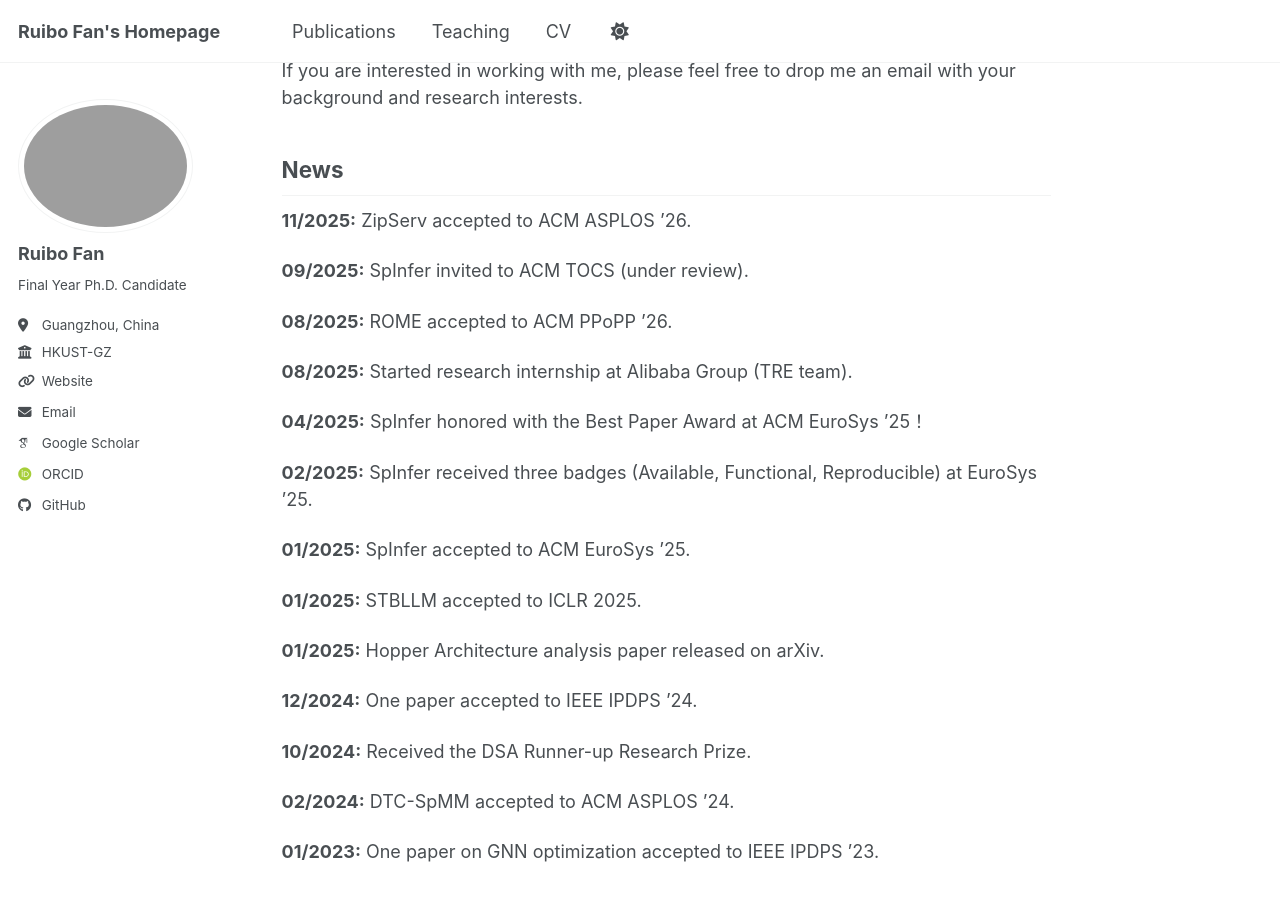
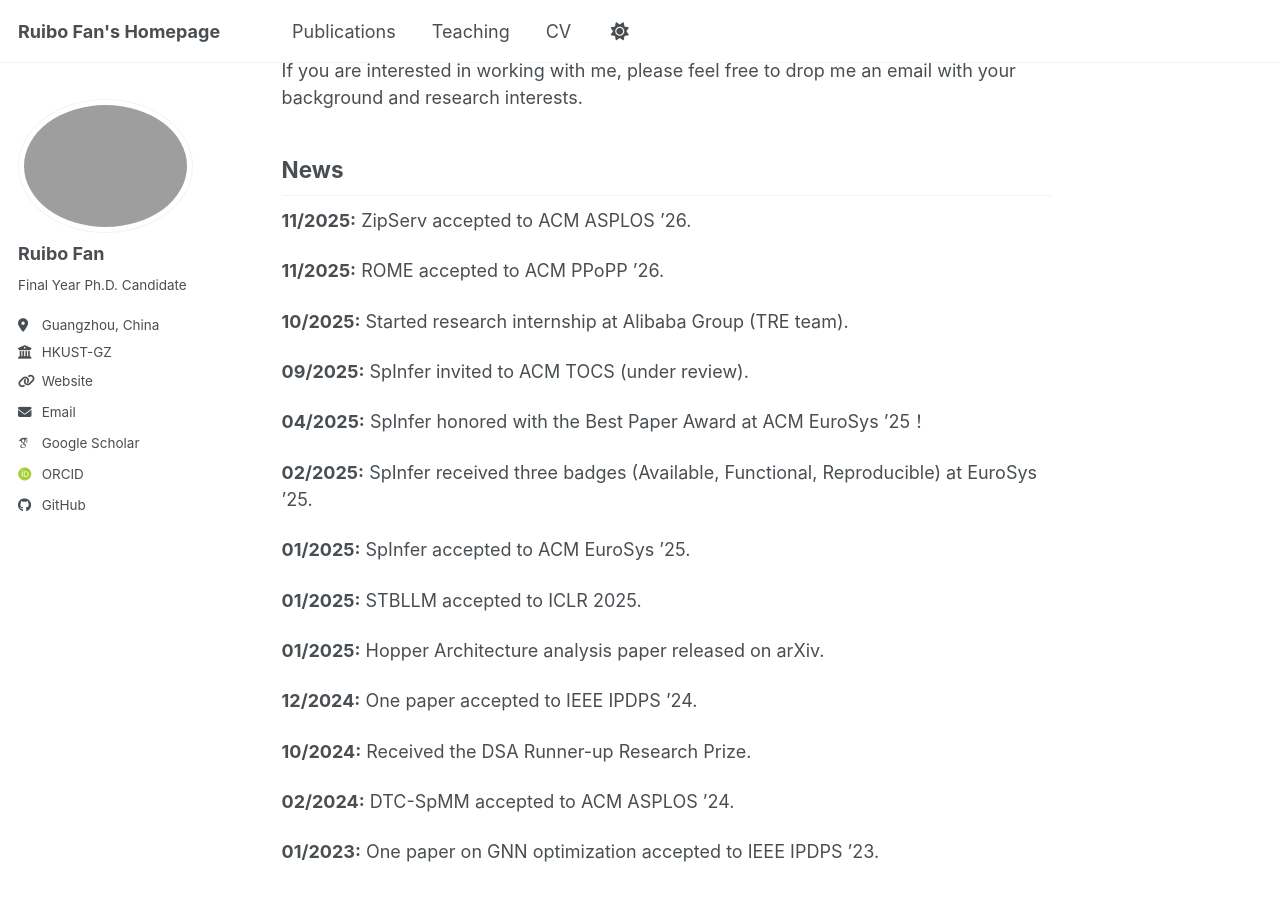
Before and after one commit to ruibo-fan/ruibo-fan.github.io, a Jekyll site: the page built from _pages/about.md, in a window 1280 px wide and 900 px high, scrolled down 930 px. Built offline with Jekyll 4.4.1, drawn with Linux system fonts in a browser that asks for light colours; some web fonts are replaced; a script bundle is joined from its source files by our own code; library files that are not in the unit come from our copies.

Commit message:
Update about.md

```diff
--- a/_pages/about.md
+++ b/_pages/about.md
@@ -29,11 +29,11 @@ I am always open to collaboration with researchers and students interested in me
 
 **11/2025:** ZipServ accepted to ACM ASPLOS ’26.
 
+**11/2025:** ROME accepted to ACM PPoPP ’26.
+
+**10/2025:** Started research internship at Alibaba Group (TRE team).
+
 **09/2025:** SpInfer invited to ACM TOCS (under review).
-
-**08/2025:** ROME accepted to ACM PPoPP ’26.
-
-**08/2025:** Started research internship at Alibaba Group (TRE team).
 
 **04/2025:** SpInfer honored with the Best Paper Award at ACM EuroSys ’25！
 
```
